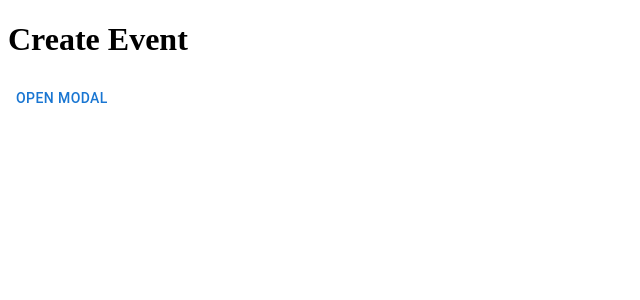
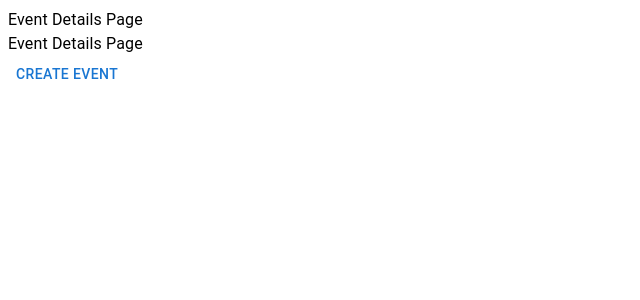
Before and after one commit to NishantCoder108/event-management, a React (Vite) app in the folder frontend/: page / in a window 1280 px wide. Shown: the top 300 px of the page, without its empty margins (0-640 px from the left). Built offline with nearby package versions, Linux system fonts and the light colour scheme.

Commit message:
component moved to child component

```diff
--- a/frontend/src/App.tsx
+++ b/frontend/src/App.tsx
@@ -1,64 +1,14 @@
-import { Button } from "@mui/material";
+import { Typography } from "@mui/material";
 import "./App.css";
 
-import EventForm, { IEventFormRef } from "./components/EventForm";
-import AppModal from "./components/common/AppModal";
-import { useRef, useState } from "react";
+import EventPage from "./components/EventPage";
 
 function App() {
-    const [open, setOpen] = useState(false);
-    const [resetForm, setResetForm] = useState<() => void>(() => {});
-    const formRef = useRef<IEventFormRef>(null);
-
-    // console.log({ resetForm });
-    const handleModal = () => {
-        setOpen(!open);
-    };
-
-    const handleSave = () => {
-        if (formRef.current) {
-            formRef.current.submit();
-        }
-    };
-
-    const onSubmit = (data) => {
-        // Handle form submission
-        console.log(data);
-        // console.log({ resetForm });
-
-        //After successful submission
-        resetForm();
-        // setOpen(false);
-    };
-
-    // const onSubmit = (data: any) => {
-    //     const date = data.datetime.valueOf();
-    //     // const time = data.time.valueOf();
-    //     console.log(data);
-    //     console.log(date, "     ");
-
-    //     // setValue("eventName", "");
-    // };
     return (
         <div>
-            <h1>Create Event</h1>
-            <Button onClick={handleModal}>Open Modal</Button>
+            <Typography>Event Details Page</Typography>
 
-            <AppModal
-                open={open}
-                onClose={() => setOpen(false)}
-                title="Create Event"
-                onSave={handleSave}
-                saveTitle="Create"
-                children={
-                    <EventForm
-                        key={"create_event_form"}
-                        ref={formRef}
-                        onSubmit={onSubmit}
-                        setReset={setResetForm}
-                    />
-                }
-            />
+            <EventPage />
         </div>
     );
 }
```
